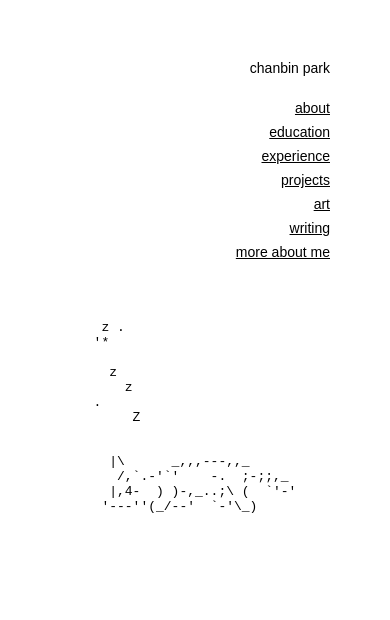
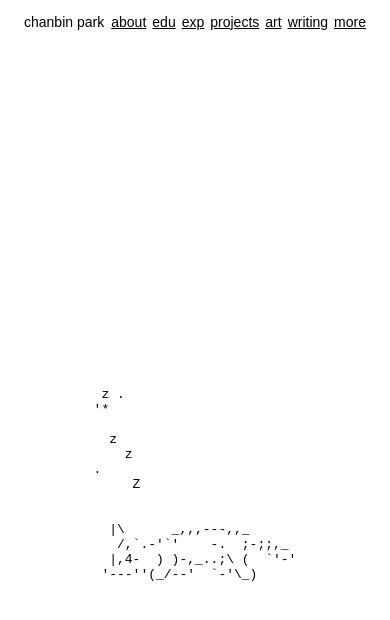
Before and after one commit to ch4nbin/portfoliov4, a Next.js app: page / in a window 390 px wide. Shown: the top 620 px of the page. Built offline with nearby package versions, Linux system fonts and the light colour scheme.

Commit message:
feat: mobile support

```diff
--- a/app/globals.css
+++ b/app/globals.css
@@ -25,6 +25,10 @@ a:hover {
   text-decoration: none;
 }
 
+/* ── Nav label helpers ── */
+.nav-short { display: none; }
+.nav-full  { display: inline; }
+
 /* ── Menu ── */
 
 .menu {
@@ -32,6 +36,7 @@ a:hover {
   top: 60px;
   right: 60px;
   text-align: right;
+  width: auto;
 }
 
 h1 {
@@ -56,7 +61,7 @@ nav ul li button {
   text-decoration: underline;
 }
 
-nav ul li button:hover {
+nav ul li button:hover:not(.active) {
   text-decoration: none;
 }
 
@@ -244,7 +249,7 @@ nav ul li button.active {
 
 .ascii-center {
   position: fixed;
-  top: 0;
+  top: 8vh;
   left: 0;
   width: 100vw;
   height: 100vh;
@@ -266,13 +271,103 @@ nav ul li button.active {
 
 /* ── Mobile ── */
 
-@media (max-width: 600px) {
+@media (max-width: 768px) {
   body {
-    padding: 40px 24px;
+    padding: 0 24px 60px;
   }
 
+  .menu {
+    position: sticky;
+    top: 0;
+    background: #fff;
+    padding: 14px 0 10px;
+    margin-bottom: 0;
+    z-index: 10;
+    width: 100%;
+    display: flex;
+    align-items: baseline;
+    justify-content: center;
+    gap: 10px;
+  }
+
+  h1 {
+    margin-bottom: 0;
+    font-size: 14px;
+    font-weight: normal;
+    white-space: nowrap;
+    flex-shrink: 0;
+  }
+
+  nav ul {
+    display: flex;
+    flex-wrap: nowrap;
+    gap: 0 6px;
+    align-items: baseline;
+  }
+
+  nav ul li {
+    margin-bottom: 0;
+    white-space: nowrap;
+  }
+
+  nav ul li button {
+    font-size: 12px;
+  }
+
+  .nav-short { display: inline; }
+  .nav-full  { display: none; }
+  .hide-mobile { display: none; }
+
+  /* no hover on touch — underline always shows unless active */
+  nav ul li button:hover:not(.active) {
+    text-decoration: underline;
+  }
+
+  .mobile-container {
+    width: 100%;
+  }
+
+  .menu {
+    width: 100%;
+    justify-content: space-between;
+    gap: 0;
+  }
+
+  h1 {
+    padding-right: 6px;
+  }
+
+  .section-wrapper,
+  .section-wrapper-wide {
+    width: 100%;
+    max-width: 100%;
+    margin: 8px 0 0;
+  }
+
+  .section-content {
+    width: 100%;
+    text-align: left;
+  }
+
+  .section-content {
+    text-align: left;
+  }
+
+  /* experience: stack each row */
   .exp-row {
     grid-template-columns: 1fr;
-    gap: 4px;
+    gap: 2px;
+    padding: 12px 0;
+  }
+
+  /* projects: single column */
+  .proj-grid {
+    grid-template-columns: 1fr;
+    gap: 0;
+  }
+
+  /* ascii animation: smaller font on mobile */
+  .ascii-anim {
+    font-size: 12px;
   }
 }
--- a/app/page.tsx
+++ b/app/page.tsx
@@ -123,6 +123,7 @@ export default function Home() {
 
   return (
     <main>
+      <div className="mobile-container">
       <div className="menu">
         <h1 style={{ cursor: active ? "pointer" : "default" }} onClick={() => setActive(null)}>{content.name}</h1>
         <nav>
@@ -131,9 +132,10 @@ export default function Home() {
               <li key={s}>
                 <button
                   className={active === s ? "active" : ""}
-                  onClick={() => setActive(active === s ? null : s)}
+                  onClick={(e) => { setActive(active === s ? null : s); (e.currentTarget as HTMLButtonElement).blur(); }}
                 >
-                  {s}
+                  <span className="nav-full">{s}</span>
+                  <span className="nav-short">{s === "more about me" ? "more" : s === "education" ? "edu" : s === "experience" ? "exp" : s}</span>
                 </button>
               </li>
             ))}
@@ -149,6 +151,7 @@ export default function Home() {
           <AsciiAnimation />
         </div>
       )}
+      </div>
     </main>
   );
 }
```
